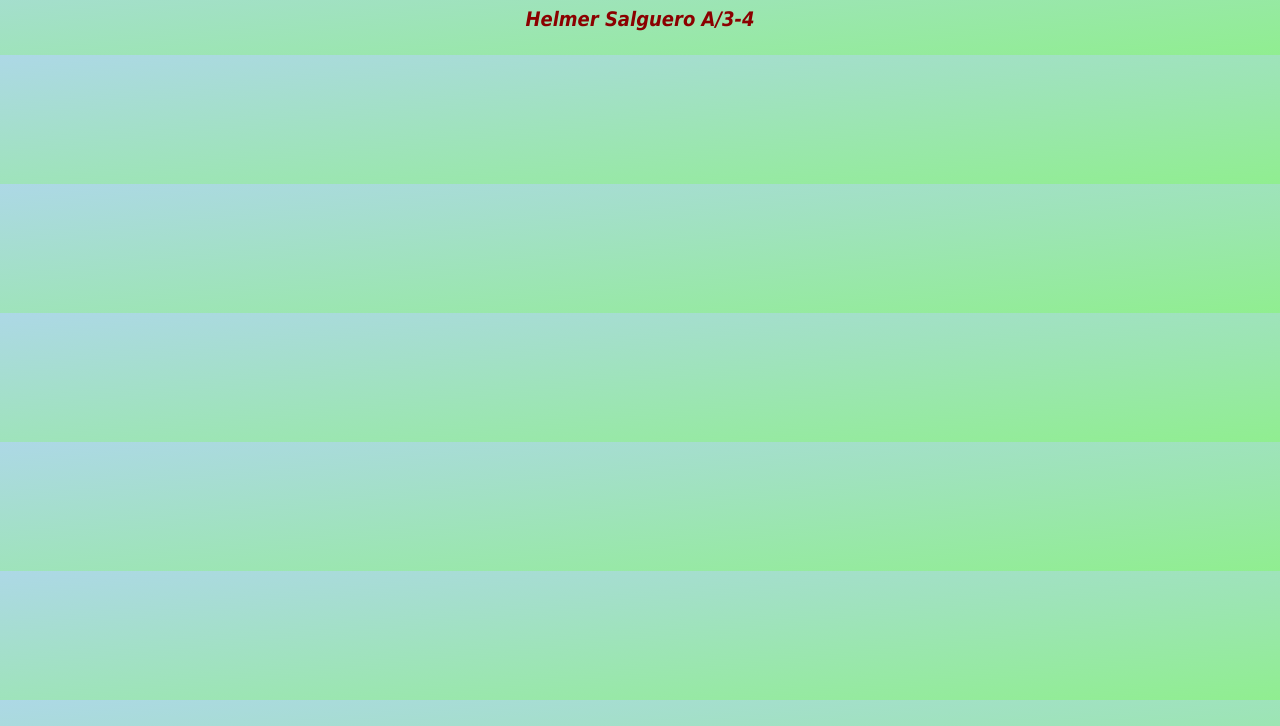
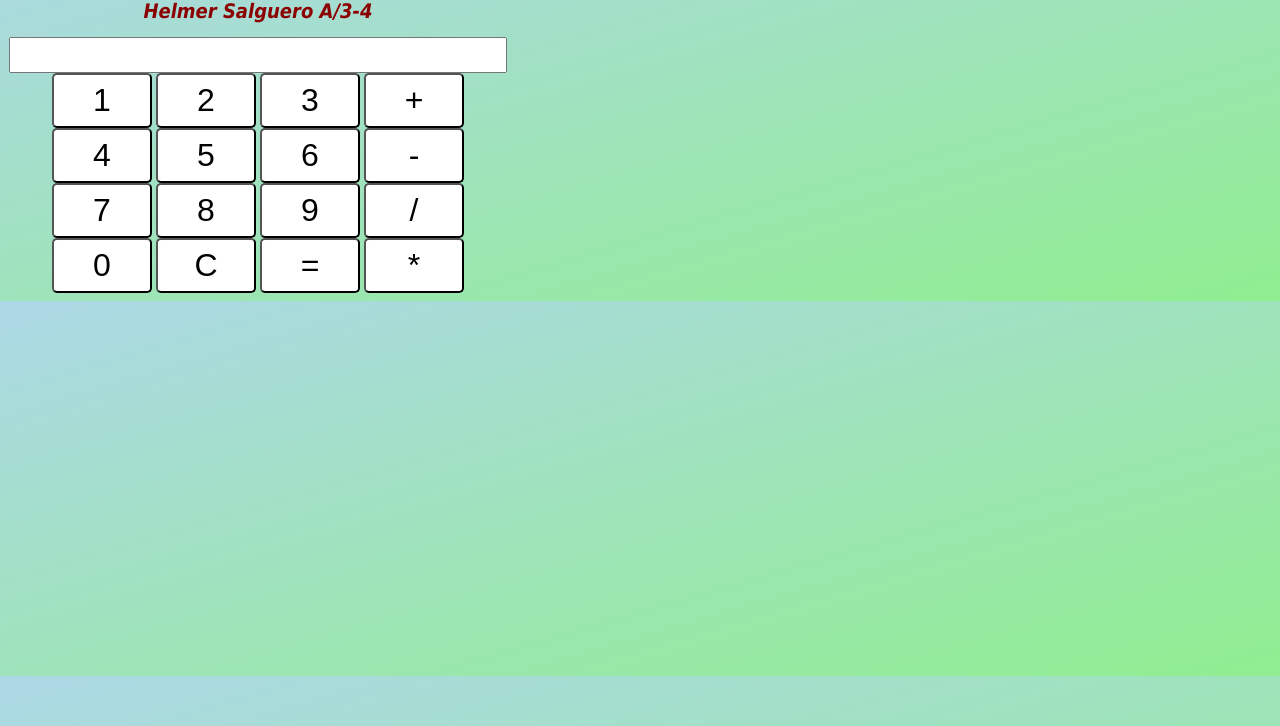
Before and after one commit to hsalguero/pocket-calculator, a plain HTML site: page calculator.html in a window 1280 px wide. Shown: the part 74-800 px from the top of the page. Drawn offline with Linux system fonts and the light colour scheme.

Commit message:
put in buttons + display, need js

```diff
--- a/calculator.css
+++ b/calculator.css
@@ -1,11 +1,13 @@
 body {
   background-image: linear-gradient(to bottom right, lightblue, lightgreen);
 }
+
 h1 {
   font-family: Tahoma, Geneva, sans-serif;
   text-align: center;
   color: darkblue;
 }
+
 h2 {
   font-family: Tahoma, Geneva, sans-serif;
   text-align: center;
@@ -13,3 +15,32 @@ h2 {
   color:darkred;
   font-style:italic;
 }
+
+body {
+	line-height: 1;
+}
+
+ul {
+	list-style: none;
+}
+
+body {
+	width: 500px;
+}
+
+#display {
+	width: 98%;
+	height: 30px;
+	text-align: right;
+	font-size: 1.5rem;
+}
+
+.button {
+	font-size: 2rem;
+	background-color: white;
+	height: 55px;
+	width: 20%;
+	border-radius: 5px;
+	display: inline-block;
+	padding: 5px;
+}
--- a/calculator.html
+++ b/calculator.html
@@ -2,12 +2,38 @@
 <html>
   <head>
   <title>Calculator Midterm</title>
+  <script type="text/javascript" src="js/problem-set-6.js"></script>
 </head>
 <link rel="stylesheet" href="calculator.css">
-  <body>
+  <body align="center">
     <h1>Calculator</h1>
     <h2>Helmer Salguero A/3-4</h2>
-    <table style="color:white" align="center">
-    </table>
+    <form name="case">
+      <input name="display" id="display" value="">
+
+        <input type="button" class="button" value="1" onclick="one()">
+        <input type="button" class="button" value="2" onclick="two()">
+        <input type="button" class="button" value="3" onclick="three()">
+        <input type="button" id="plus" 	class="button" 	value="+"  onclick="Plus()">
+
+        <input type="button" class="button" value="4" onclick="four()">
+        <input type="button" class="button" value="5" onclick="five()">
+        <input type="button" class="button" value="6" onclick="six()">
+        <input type="button" id="minus" 	class="button" 	value="-" onclick="Minus()" >
+
+        <input type="button" class="button" value="7" onclick="seven()">
+        <input type="button" class="button" value="8" onclick="eight()">
+        <input type="button" class="button" value="9" onclick="nine()">
+        <input type="button" id="divide" 	class="button" 	value="/" onclick="Divide()" >
+
+        <input type="button" class="button" value="0" onclick="zero()">
+        <input type="button" class="button" value="C" onclick="C()">
+
+
+    	<input type="button" class="button"	value="=" onclick="Equals()">
+        <input type="button" class="button" 	value="*" onclick="Multiply()">
+
+      </div>
+    </div>
   </body>
 </html>
```
Also changed, not shown: calculator.js (added, +72 -0 lines).
